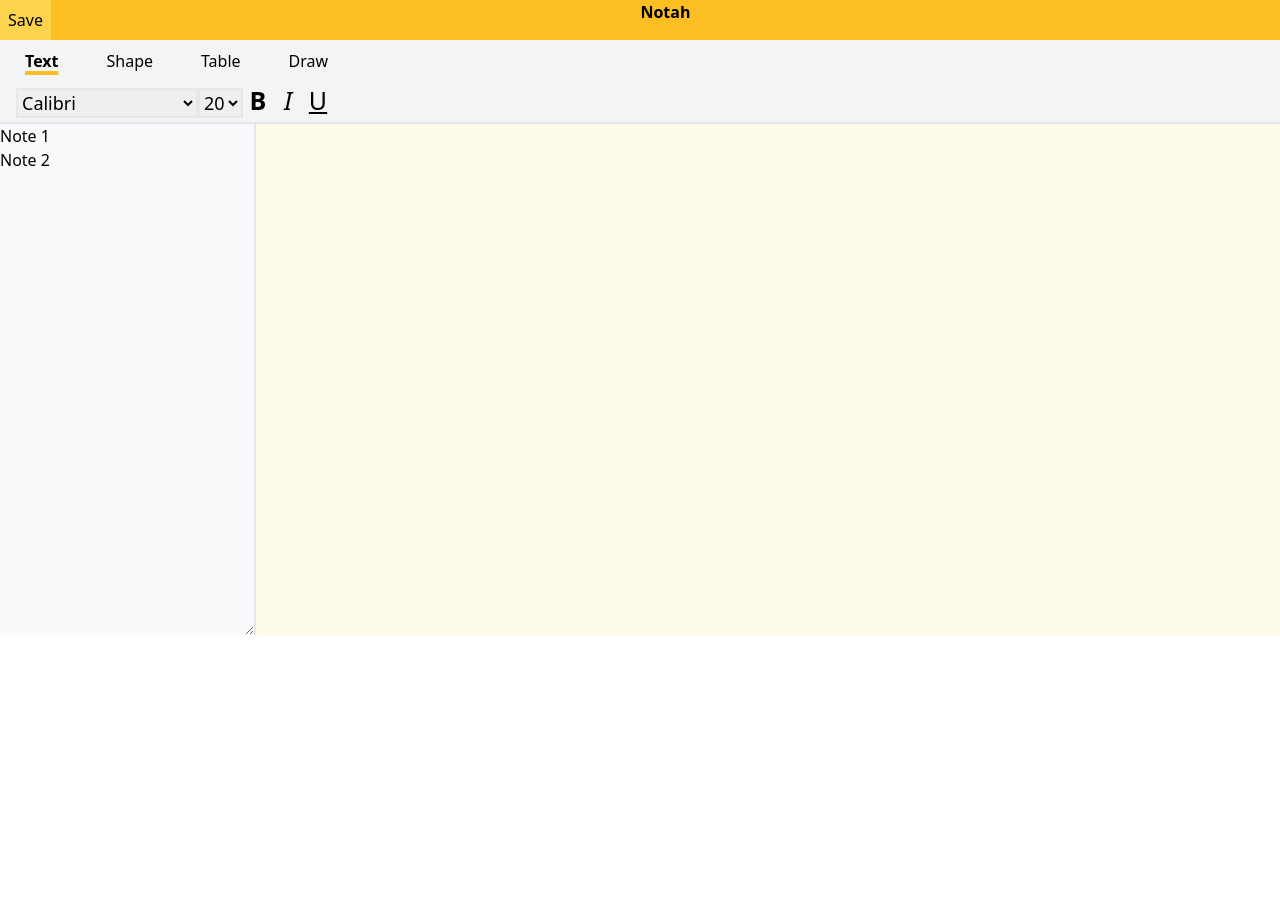
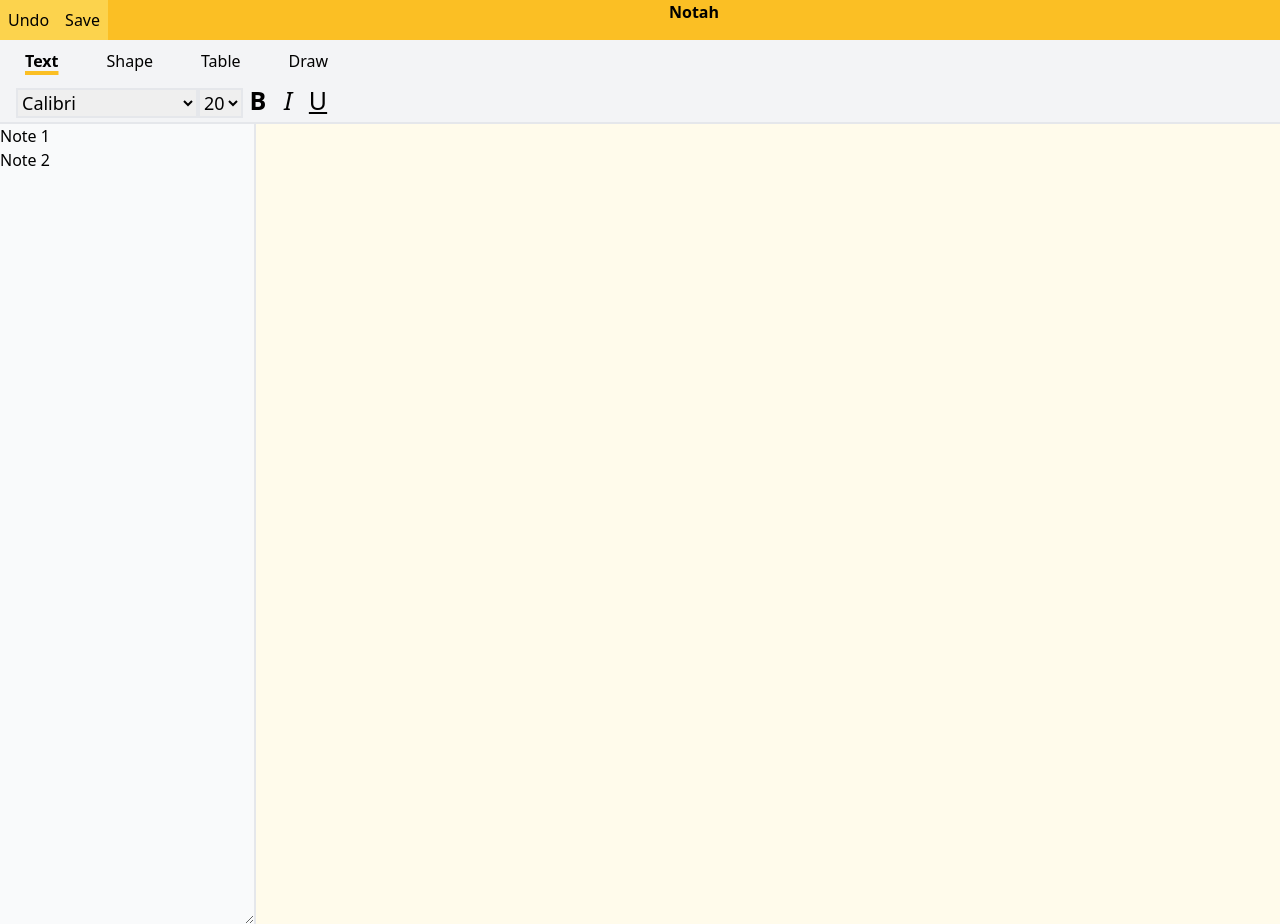
Before and after one commit to kotayam/notah, a React (Vite) app in the folder frontend/: page / in a window 1280 px wide. Before the commit the page ends 800 px from the top, so only its background shows below. Built offline with nearby package versions, Linux system fonts and the light colour scheme.

Commit message:
implemented div style canvas element

```diff
--- a/frontend/index.html
+++ b/frontend/index.html
@@ -6,7 +6,7 @@
     <meta name="viewport" content="width=device-width, initial-scale=1.0" />
     <title>Notah</title>
   </head>
-  <body>
+  <body style="background-color: rgb(255, 251, 235);">
     <div id="root"></div>
     <script type="module" src="/src/main.tsx"></script>
   </body>
--- a/frontend/src/App.tsx
+++ b/frontend/src/App.tsx
@@ -3,6 +3,7 @@ import { useState } from "react";
 import Toolbar from "./Toolbar.tsx";
 import Canvas from "./Canvas.tsx";
 import Notes from "./Notes.tsx";
+import { CanvasElement } from "./Classes.ts";
 
 function App() {
   const [mode, setMode] = useState("text");
@@ -13,6 +14,7 @@ function App() {
   const [shape, setShape] = useState('rect');
   const [headers, setHeaders] = useState<string[]>([]);
   const [content, setContent] = useState<string[][]>([])
+  const [actionHistory, setActionHistory] = useState<CanvasElement[]>([]);
 
   const changeMode = (newMode: string) => {
     setMode(newMode);
@@ -65,10 +67,15 @@ function App() {
     changeMode('table');
   }
 
+  const updateHistory = (elts: CanvasElement[]) => {
+    setActionHistory(elts);
+  }
+
   return (
     <>
     <div>
-      <Toolbar mode={mode} changeMode={changeMode}
+      <Toolbar
+        mode={mode} changeMode={changeMode}
         fontSize={fontSize} changeFontSize={changeFontSize}
         font={font} changeFont={changeFont}
         bold={bold} toggleBold={toggleBold}
@@ -78,7 +85,14 @@ function App() {
         />
       <div className="flex h-full">
         <Notes />
-        <Canvas mode={mode} changeMode={changeMode} fontSize={fontSize} font={font} bold={bold} italic={italic} shape={shape} headers={headers} content={content}/>
+        <Canvas
+          mode={mode} changeMode={changeMode}
+          fontSize={fontSize} font={font}
+          bold={bold} italic={italic}
+          shape={shape}
+          headers={headers} content={content}
+          updateHistory={updateHistory}
+          />
       </div>
     </div>
 
--- a/frontend/src/Canvas.tsx
+++ b/frontend/src/Canvas.tsx
@@ -5,9 +5,9 @@ import { CanvasElement, TextBoxElement, ShapeElement, TableElement } from "./Cla
 import { CanvasProps } from "./Props.ts";
 import TextBox from "./TextBox.tsx";
 import Table from "./Table.tsx";
+import Shape from "./Shape.tsx";
 
-export default function Canvas({ mode, changeMode, fontSize, font, bold, italic, shape, headers, content }: CanvasProps) {
-    const [canvasRect, setCanvasRect] = useState({offsetLeft: 0, offsetTop: 0});
+export default function Canvas({ mode, changeMode, fontSize, font, bold, italic, shape, headers, content}: CanvasProps) {
     const [scale, setScale] = useState(window.devicePixelRatio);
     const [text, setText] = useState("");
     const [context, setContext] = useState<CanvasRenderingContext2D>();
@@ -17,37 +17,18 @@ export default function Canvas({ mode, changeMode, fontSize, font, bold, italic,
     const [drawing, setDrawing] = useState(false);
     const [selectedElt, setSelectedElt] = useState({id: -1, r: -1, c: -1});
 
-    const canvasRef = useRef<HTMLCanvasElement>(null);
+    // useEffect(() => {
+    //     const handleResize = () => {
+    //         setScale(window.devicePixelRatio);
+    //     }
+    //     window.addEventListener('resize', handleResize);
+    //     return () => {window.removeEventListener('resize', handleResize)};
+    // })
 
-    useEffect(() => {
-        if (canvasRef.current) setCanvasRect({offsetLeft: canvasRef.current.offsetLeft, offsetTop: canvasRef.current.offsetTop});
-    }, [])
-
-    useEffect(() => {
-        if (canvasRef.current) {
-            const canvas = canvasRef.current;
-            const handleResize = () => {
-                setCanvasRect({offsetLeft: canvas.offsetLeft, offsetTop: canvas.offsetTop});
-                setScale(window.devicePixelRatio);
-                console.log(`offsetLeft: ${canvas.offsetLeft}, offsetTop: ${canvas.offsetTop}`)
-            }
-            window.addEventListener('resize', handleResize);
-            const ctx = canvas.getContext('2d');
-            const rect = canvas.getBoundingClientRect();
-            canvas.width = rect.width * scale;
-            canvas.height = rect.height * scale;
-            if (ctx) {
-                setContext(ctx);
-                // returnCanvasElement();
-            }
-            return () => {window.removeEventListener('resize', handleResize)};
-        }
-    })
-
-    const handleMouseDown = (e: MouseEvent) => {
+    const handleMouseDown = (e: MouseEvent, parent: HTMLDivElement) => {
         let newElt: CanvasElement;
-        const x = (e.pageX - canvasRect.offsetLeft) * scale;
-        const y = (e.pageY - canvasRect.offsetTop) * scale;
+        const x = (e.pageX - parent.offsetLeft);
+        const y = (e.pageY - parent.offsetTop);
         if (mode === "text") {
             // setText("");
             const fontWeight = bold? 'bold' : 'normal';
@@ -73,10 +54,11 @@ export default function Canvas({ mode, changeMode, fontSize, font, bold, italic,
         });
     }
 
-    const handleMouseMove = (e: MouseEvent) => {
+    const handleMouseMove = (e: MouseEvent, parent: HTMLDivElement) => {
         if (!drawing) return;
-        const x = (e.pageX - canvasRect.offsetLeft) * scale;
-        const y = (e.pageY - canvasRect.offsetTop) * scale;
+        const x = (e.pageX - parent.offsetLeft);
+        const y = (e.pageY - parent.offsetTop);
+        // console.log(`x: ${x}, y: ${y}`);
         setCanvasElts(prevState => {
             const selected = prevState.filter(elt => elt.id === selectedElt.id)[0];
             const nonSelected = prevState.filter(elt => elt.id !== selectedElt.id);
@@ -198,42 +180,17 @@ export default function Canvas({ mode, changeMode, fontSize, font, bold, italic,
         })
     }
 
-    const drawShape = (elt: ShapeElement) => {
-        if (context) {
-            switch (elt.shape) {
-                case 'rect':
-                    context.strokeRect(elt.x, elt.y, elt.width, elt.height);
-                    break;
-                case 'circle':
-                    const x = elt.x + elt.width / 2;
-                    const y = elt.y + elt.height / 2;
-                    context.beginPath();
-                    context.ellipse(x, y, Math.abs(elt.width) / 2, Math.abs(elt.height) / 2, Math.PI, 0, 2 * Math.PI);
-                    context.stroke();
-                    break;
-                case 'line':
-                    context.beginPath();
-                    context.moveTo(elt.x, elt.y);
-                    context.lineTo(elt.x + elt.width, elt.y + elt.height);
-                    context.stroke();
-                    break;
-            }
-        }
-    }
-
     const returnCanvasElement = () => {
         const elts: JSX.Element[] = [];
         canvasElts.map(elt => {
-            const x = elt.x + canvasRect.offsetLeft;
-            const y = elt.y + canvasRect.offsetTop;
             if (elt instanceof TextBoxElement) {
-                elts.push(<TextBox key={elt.id}  elt={elt as TextBoxElement} x={x} y={y} selectTextBox={selectTextBox} selectedElt={selectedElt} updateText={updateText}/>);
+                elts.push(<TextBox key={elt.id}  elt={elt} selectTextBox={selectTextBox} selectedElt={selectedElt} updateText={updateText}/>);
             }
             else if (elt instanceof ShapeElement) {
-                drawShape(elt);
+                elts.push(<Shape key={elt.id} elt={elt}/>)
             }
             else if (elt instanceof TableElement) {
-                elts.push(<Table key={elt.id} elt={elt as TableElement} x={x} y={y} selectTableText={selectTableText} selectedElt={selectedElt} updateText={updateText}/>);
+                elts.push(<Table key={elt.id} elt={elt} selectTableText={selectTableText} selectedElt={selectedElt} updateText={updateText}/>);
             }
         })
         return elts;
@@ -243,19 +200,20 @@ export default function Canvas({ mode, changeMode, fontSize, font, bold, italic,
         <>
         <div
         id="canvas-container"
-        className="w-full"
+        className="w-full h-screen overflow-scroll"
         // tabIndex={0}
         //onKeyDown={(e) => {e.preventDefault(); enterText(e)}}
         >
-            <canvas
-            className="bg-amber-50 w-full h-full"
-            ref={canvasRef}
-            onMouseDown={(e) => {handleMouseDown(e)}}
-            onMouseMove={(e) => {handleMouseMove(e)}}
+            <div
+            id="canvas"
+            className="w-full h-full relative"
+            // ref={canvasRef}
+            onMouseDown={(e) => {handleMouseDown(e, e.currentTarget)}}
+            onMouseMove={(e) => {handleMouseMove(e, e.currentTarget)}}
             onMouseUp={_ => {handleMouseUp()}}
             >
-            </canvas>
-            {returnCanvasElement()}
+                {returnCanvasElement()}
+            </div>
         </div>
         </>
     );
--- /dev/null
+++ b/frontend/src/Shape.tsx
@@ -0,0 +1,66 @@
+import { ShapeProps } from "./Props.ts";
+import { useState } from "react";
+
+export default function Shape({elt}: ShapeProps) {
+    const [isEditable, setIsEditable] = useState(false);
+
+    let dim = {x: elt.x, y: elt.y, width: Math.abs(elt.width), height: Math.abs(elt.height)};
+    let line: any = {x1: 0, y1: 0, x2: '100%', y2: '100%'};
+
+    if (elt.width < 0 && elt.height < 0) {
+        dim.x += elt.width;
+        dim.y += elt.height;
+        line.x1 = '100%';
+        line.y1 = '100%';
+        line.x2 = 0;
+        line.y2 = 0;
+    }
+    else if (elt.width < 0 && elt.height >= 0) {
+        dim.x += elt.width;
+        line.x1 = '100%';
+        line.x2 = 0;
+    }
+    else if (elt.width >= 0 && elt.height < 0) {
+        dim.y += elt.height;
+        line.y1 = '100%';
+        line.y2 = 0;
+    }
+
+    switch (elt.shape) {
+        case 'rect':
+            return (
+                <div
+                contentEditable={isEditable}
+                className="absolute bg-gray-100 border-2 border-black text-center"
+                style={{top: dim.y, left: dim.x, width: dim.width, height: dim.height}}
+                onMouseDown={e => e.stopPropagation()}
+                onMouseEnter={_ => setIsEditable(true)}
+                onMouseLeave={_ => setIsEditable(false)}
+                >
+                </div>
+            )
+        case 'circle':
+            return (
+                <div
+                contentEditable={isEditable}
+                className="absolute bg-gray-100 border-black border-2 text-center"
+                style={{top: dim.y, left: dim.x, width: dim.width, height: dim.height, borderRadius: '50%'}}
+                onMouseDown={e => e.stopPropagation()}
+                onMouseEnter={_ => setIsEditable(true)}
+                onMouseLeave={_ => setIsEditable(false)}
+                >
+                </div>
+            )
+        case 'line':
+            return (
+                <svg
+                className="absolute stroke-black"
+                style={{top: dim.y, left: dim.x}}
+                width={dim.width}
+                height={dim.height}
+                >
+                    <line x1={line.x1} y1={line.y1} x2={line.x2} y2={line.y2}/>
+                </svg>
+            )
+    }
+}
--- a/frontend/src/Table.tsx
+++ b/frontend/src/Table.tsx
@@ -1,23 +1,31 @@
 import { TableProps } from "./Props.ts";
 import TableRow from "./TableRow.tsx";
-import DOMPurify from "isomorphic-dompurify";
-import HTMLReactParser from "html-react-parser";
+import { useState } from "react";
 
 // const window = new JSDOM('').window;
 // const DOMPurify = createDOMPurify(window as unknown as Window);
 
-export default function Table({ elt, x, y, selectTableText, selectedElt, updateText }: TableProps) {
+export default function Table({ elt, selectTableText, selectedElt, updateText }: TableProps) {
+    const [isEditable, setIsEditable] = useState(false);
     //<p onClick={_ => selectTableText(elt, -1, headId)}></p>
     //<textarea id={`h${headId}`} className="border-none outline-none bg-inherit overflow-visible w-full h-full" placeholder={`Header ${headId + 1}`} rows={1}></textarea>
 
     return (
         <>
-        <table className="absolute border-gray-800 table-collapse table-auto text-left" style={{top: y, left: x}}>
+        <table className="absolute border-gray-800 table-collapse table-auto text-left" style={{top: elt.y, left: elt.x}}>
             <thead>
                 <tr>
                     {elt.headers.map((head, headId) => {
-                        let clean = DOMPurify.sanitize(head);
-                        return (<th className="border border-gray-800 min-w-[30px]" key={headId}><div contentEditable onKeyUp={e => updateText(e.currentTarget.innerHTML)}></div></th>)
+                        return (
+                            <th className="border border-gray-800 min-w-[75px]" key={headId} onMouseDown={e => e.stopPropagation()}>
+                                <div
+                                contentEditable='true'
+                                onMouseMove={e => e.stopPropagation()}
+                                // onKeyUp={e => updateText(e.currentTarget.innerHTML)}
+                                >
+                                </div>
+                            </th>
+                        )
                     })}
                 </tr>
             </thead>
--- a/frontend/src/TableRow.tsx
+++ b/frontend/src/TableRow.tsx
@@ -1,14 +1,21 @@
 import { TableRowProps } from "./Props.ts";
 import DOMPurify from "isomorphic-dompurify";
-import HTMLReactParser from "html-react-parser";
 
 export default function TableRow({ rowId, elt, rowContent, selectTableText, updateText }: TableRowProps) {
     // <p onClick={_ => selectTableText(elt, rowId, colId)}></p>
     return (
         <tr>
             {rowContent.map((content, colId) => {
-                const clean = DOMPurify.sanitize(content);
-                return (<td className="border border-gray-800 min-w-[30px]" key={colId}><div contentEditable onKeyUp={e => updateText(e.currentTarget.innerHTML)}></div></td>)
+                return (
+                    <td className="border border-gray-800 min-w-[75px]" key={colId} onMouseDown={e => e.stopPropagation()}>
+                        <div
+                        contentEditable='true'
+                        onMouseMove={e => e.stopPropagation()}
+                        // onKeyUp={e => updateText(e.currentTarget.innerHTML)}
+                        >
+                        </div>
+                    </td>
+                )
             }
 
             )}
--- a/frontend/src/TextBox.tsx
+++ b/frontend/src/TextBox.tsx
@@ -1,9 +1,8 @@
 import { TextBoxProps } from "./Props";
-import DOMPurify from "isomorphic-dompurify";
-import HTMLReactParser from "html-react-parser";
+import { useState } from "react";
 
-export default function TextBox({ elt, selectTextBox, x, y, selectedElt, updateText }: TextBoxProps) {
-
+export default function TextBox({ elt, selectTextBox, selectedElt, updateText }: TextBoxProps) {
+    const [isEditable, setIsEditable] = useState(false);
     // const returnText = () => {
     //     const arr = elt.text.split('\n');
     //     if (arr[0] === '') arr.shift();
@@ -38,7 +37,14 @@ export default function TextBox({ elt, selectTextBox, x, y, selectedElt, updateT
 
     return (
         <>
-            <div contentEditable onKeyUp={e => {updateText(e.currentTarget.innerHTML)}} key={elt.id} className={`absolute hover:border-2 min-w-[100px] ${border}`} style={{ top: `${y}px`, left: `${x}px` }} onClick={_ => {selectTextBox(elt)}}
+            <div
+            contentEditable='true'
+            key={elt.id}
+            className={`absolute hover:border-2 min-w-[100px] ${border}`}
+            style={{ top: elt.y, left: elt.x }}
+            onClick={_ => {selectTextBox(elt)}}
+            // onKeyUp={e => {updateText(e.currentTarget.innerHTML)}}
+            onMouseDown={e => e.stopPropagation()}
             >
             </div>
         </>
--- a/frontend/src/Toolbar.tsx
+++ b/frontend/src/Toolbar.tsx
@@ -33,10 +33,20 @@ export default function Toolbar({ mode, changeMode, fontSize, changeFontSize, fo
         console.log(head);
     }
 
+    const undo = () => {
+
+    }
+
     return (
         <>
         <div className="w-full border-b-2">
             <div className="bg-amber-400 h-10 text-center">
+                <button
+                className="float-left p-2 bg-amber-300"
+                onClick={() => undo()}
+                >
+                Undo
+                </button>
                 <button
                 className="float-left p-2 bg-amber-300"
                 onClick={() => save()}
```
Also changed, not shown: frontend/src/Props.ts (+6 -5 lines).
